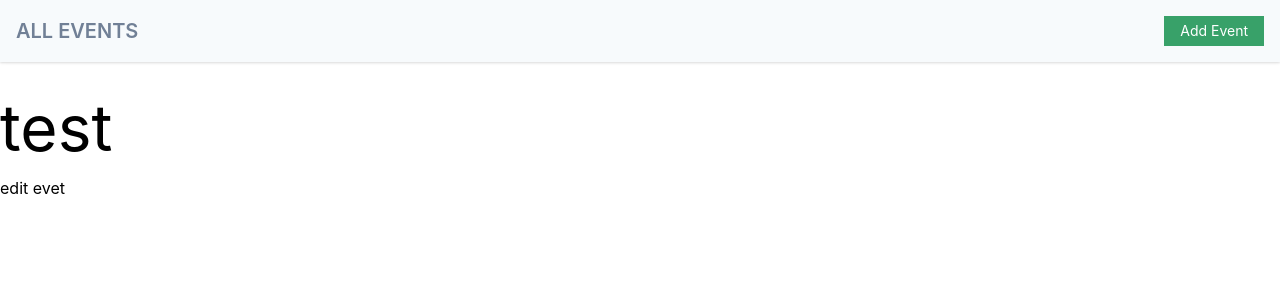
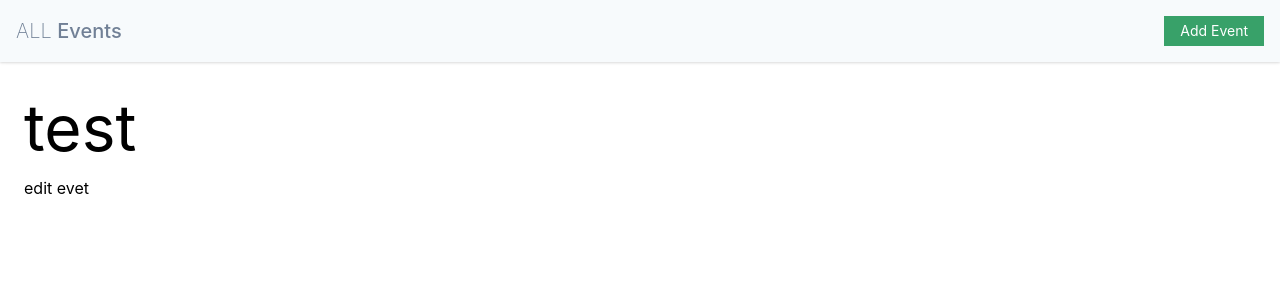
Before and after one commit to Kubiskoi/slido, a Vue app: page / in a window 1280 px wide. Shown: the top 300 px of the page. Built offline with nearby package versions, Linux system fonts and the light colour scheme.

Commit message:
style fix

```diff
--- a/src/App.vue
+++ b/src/App.vue
@@ -3,14 +3,14 @@
     <div class="fixed w-full shadow bg-gray-100">
       <div class="container m-auto px-4 py-4">
         <nav class="flex justify-between">
-          <router-link :to="{ name: 'events'}" class="uppercase text-xl font-semibold text-gray-600">all events</router-link>
+          <router-link :to="{ name: 'events'}" class="text-xl text-gray-600"><span class="font-thin">ALL</span> <span class="font-medium">Events</span></router-link>
           <div>
             <router-link :to="{ name: 'add-event'}" class="flex h-full items-center px-4 bg-green-600 text-white text-sm leading-none">Add Event</router-link>
           </div>
         </nav>
       </div>
     </div>
-    <router-view class="pt-20"/>
+    <router-view class="container px-6 mx-auto pt-20"/>
   </div>
 </template>
 
--- a/src/components/UpcomingEvents.vue
+++ b/src/components/UpcomingEvents.vue
@@ -1,5 +1,5 @@
 <template>
-    <div class="container">
+    <div>
         <div class="text-6xl bg-blue">test</div>
         <router-link :to="{ name: 'edit-event', params: { eventId: 'hjbsda54q23' }}">edit evet</router-link>
         <ul>
--- a/src/views/AddEvent.vue
+++ b/src/views/AddEvent.vue
@@ -1,5 +1,5 @@
 <template>
-    <div class="container px-6 mx-auto">
+    <div>
         <h1 class="text-xl capitalize text-gray-600 md:text-center mt-6 mb-4">add event</h1>
         <AddOrEditEvent/>
     </div>
```
